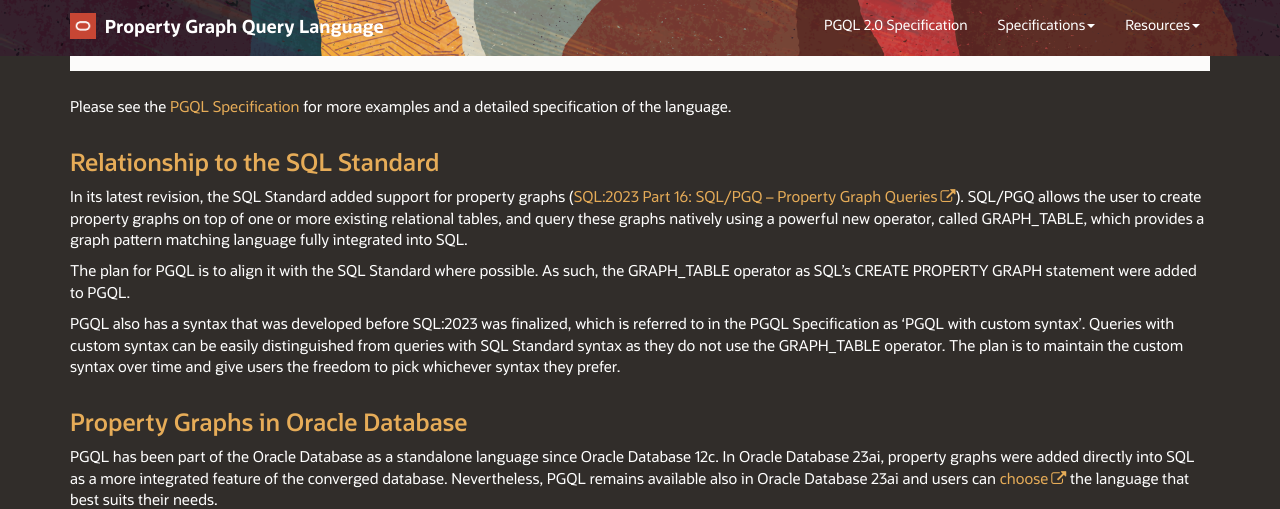
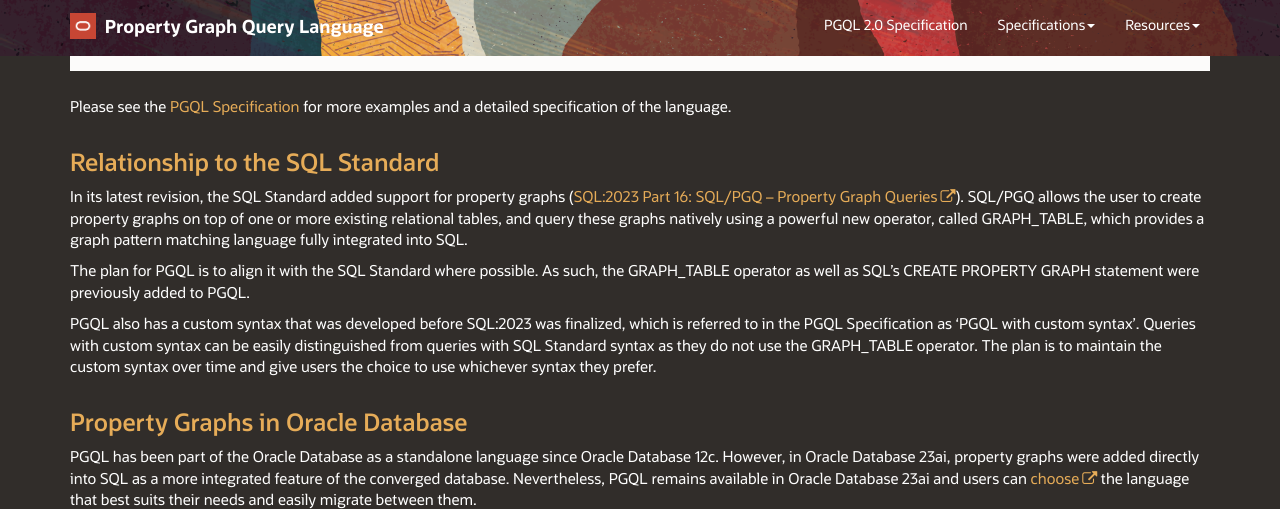
Before and after one commit to oracle/pgql-lang, a Jekyll site: the page built from index.md, in a window 1280 px wide and 900 px high, scrolled down 2766 px, cut to the strip 0-509 px from the top of the window. Built offline with Jekyll 4.4.1, drawn with Linux system fonts in a browser that asks for light colours; nearby versions of some CDN libraries; comment, search, counter and statistics services are not loaded.

Commit message:
minor improvements to homepage

```diff
--- a/index.md
+++ b/index.md
@@ -116,18 +116,18 @@
 and query these graphs natively using a powerful new operator, called GRAPH_TABLE, which provides a graph pattern matching language fully integrated into SQL.
 
 The plan for PGQL is to align it with the SQL Standard where possible.
-As such, the GRAPH_TABLE operator as SQL's CREATE PROPERTY GRAPH statement were added to PGQL.
+As such, the GRAPH_TABLE operator as well as SQL's CREATE PROPERTY GRAPH statement were previously added to PGQL.
 
-PGQL also has a syntax that was developed before SQL:2023 was finalized, which is referred to in the PGQL Specification as 'PGQL with custom syntax'.
+PGQL also has a custom syntax that was developed before SQL:2023 was finalized, which is referred to in the PGQL Specification as 'PGQL with custom syntax'.
 Queries with custom syntax can be easily distinguished from queries with SQL Standard syntax as they do not use the GRAPH_TABLE operator.
-The plan is to maintain the custom syntax over time and give users the freedom to pick whichever syntax they prefer.
+The plan is to maintain the custom syntax over time and give users the choice to use whichever syntax they prefer.
 
 Property Graphs in Oracle Database
 ----------------------------
 
 PGQL has been part of the Oracle Database as a standalone language since Oracle Database 12c.
-In Oracle Database 23ai, property graphs were added directly into SQL as a more integrated feature of the converged database.
-Nevertheless, PGQL remains available also in Oracle Database 23ai and users can [choose](https://blogs.oracle.com/database/post/querying-graphs-with-sql-and-pgql-what-is-the-difference) the language that best suits their needs.
+However, in Oracle Database 23ai, property graphs were added directly into SQL as a more integrated feature of the converged database.
+Nevertheless, PGQL remains available in Oracle Database 23ai and users can [choose](https://blogs.oracle.com/database/post/querying-graphs-with-sql-and-pgql-what-is-the-difference) the language that best suits their needs and easily migrate between them.
 
 {::nomarkdown}
 <a href="https://www.oracle.com/database/graph/">
```
